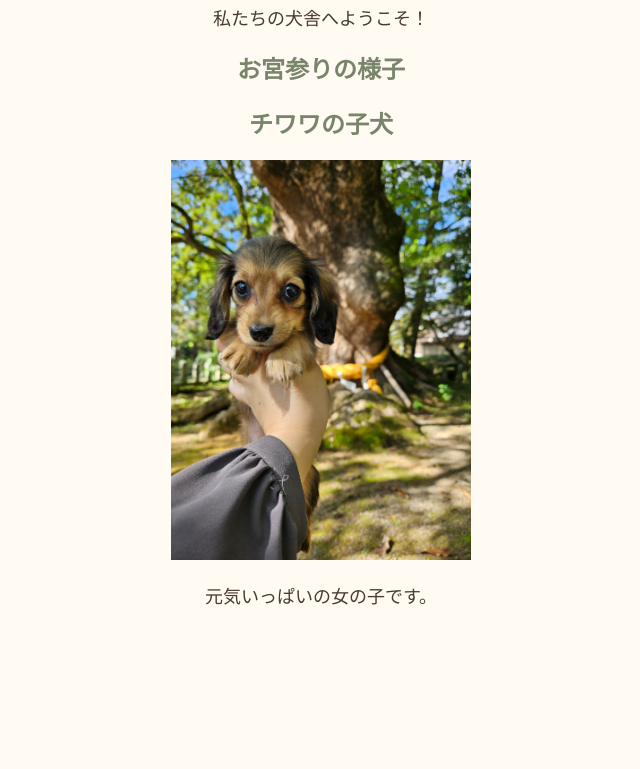
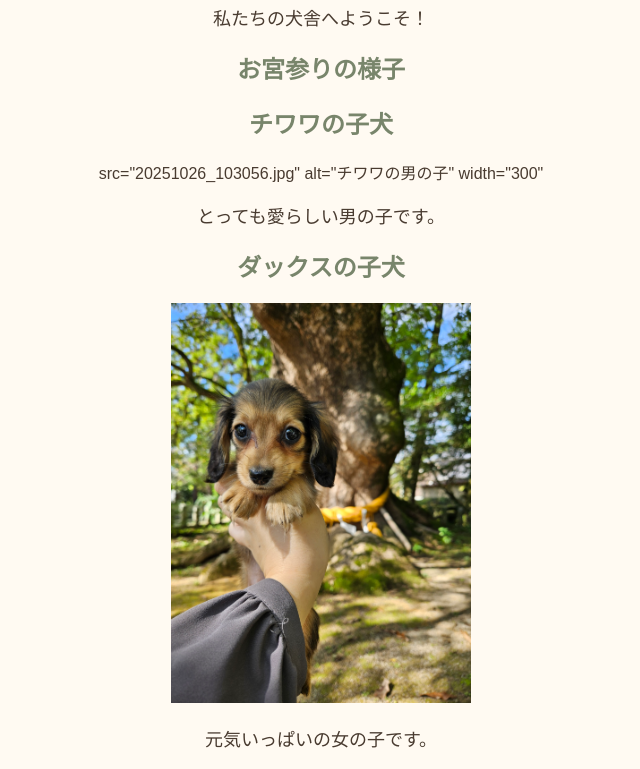
Before and after one commit to 261zs03226-jpg/orin-3, a plain HTML site: page index.html in a window 1280 px wide. Shown: the part 96-865 px from the top of the page, without its empty margins (319-959 px from the left). Before the commit the page ends 800 px from the top, so only its background shows below. Drawn offline with Linux system fonts and the light colour scheme.

Commit message:
Update index.html

```diff
--- a/index.html
+++ b/index.html
@@ -37,7 +37,13 @@
   <h2>お宮参りの様子</h2>
 
 <h2>チワワの子犬</h2>
+  src="20251026_103056.jpg"
+  alt="チワワの男の子"
+  width="300"
 
+  <p>とっても愛らしい男の子です。</p>
+
+  <h2>ダックスの子犬</h2>
 <img
   src="20251026_103056.jpg"
   alt="ダックスの女の子"
```
